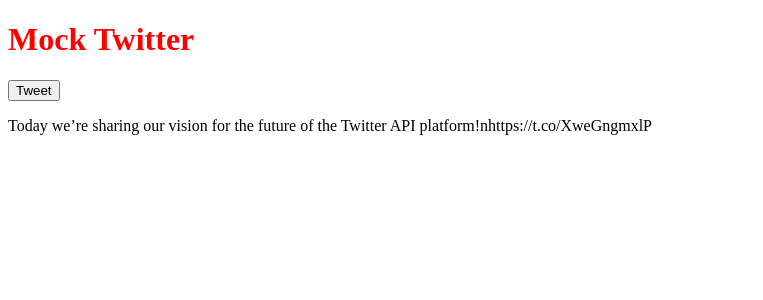
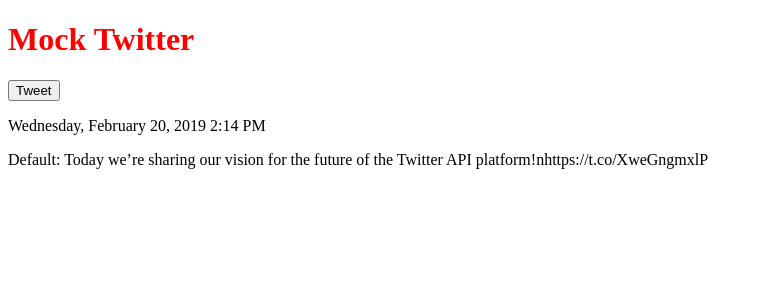
Before and after one commit to MaxwellKendall/mock-twitter, a React app: page / in a window 1280 px wide. Shown: the top 300 px of the page, without its empty margins (0-763 px from the left). Built offline with nearby package versions, Linux system fonts and the light colour scheme.

Commit message:
showing user name and time stamp

```diff
--- a/src/components/Tweet.jsx
+++ b/src/components/Tweet.jsx
@@ -1,10 +1,11 @@
 import React from "react";
 import PropTypes from "prop-types";
 
-export const Tweet = ({ created_at, id, id_str, text, user, entities }) => {
+export const Tweet = ({ timestamp, text, user }) => {
   return (
     <div className="tweet">
-      <p className="tweet__text">{text}</p>
+      <p className="tweet__timestamp">{timestamp}</p>
+      <p className="tweet__text">{`${user}: ${text}`}</p>
     </div>
   );
 };
```
